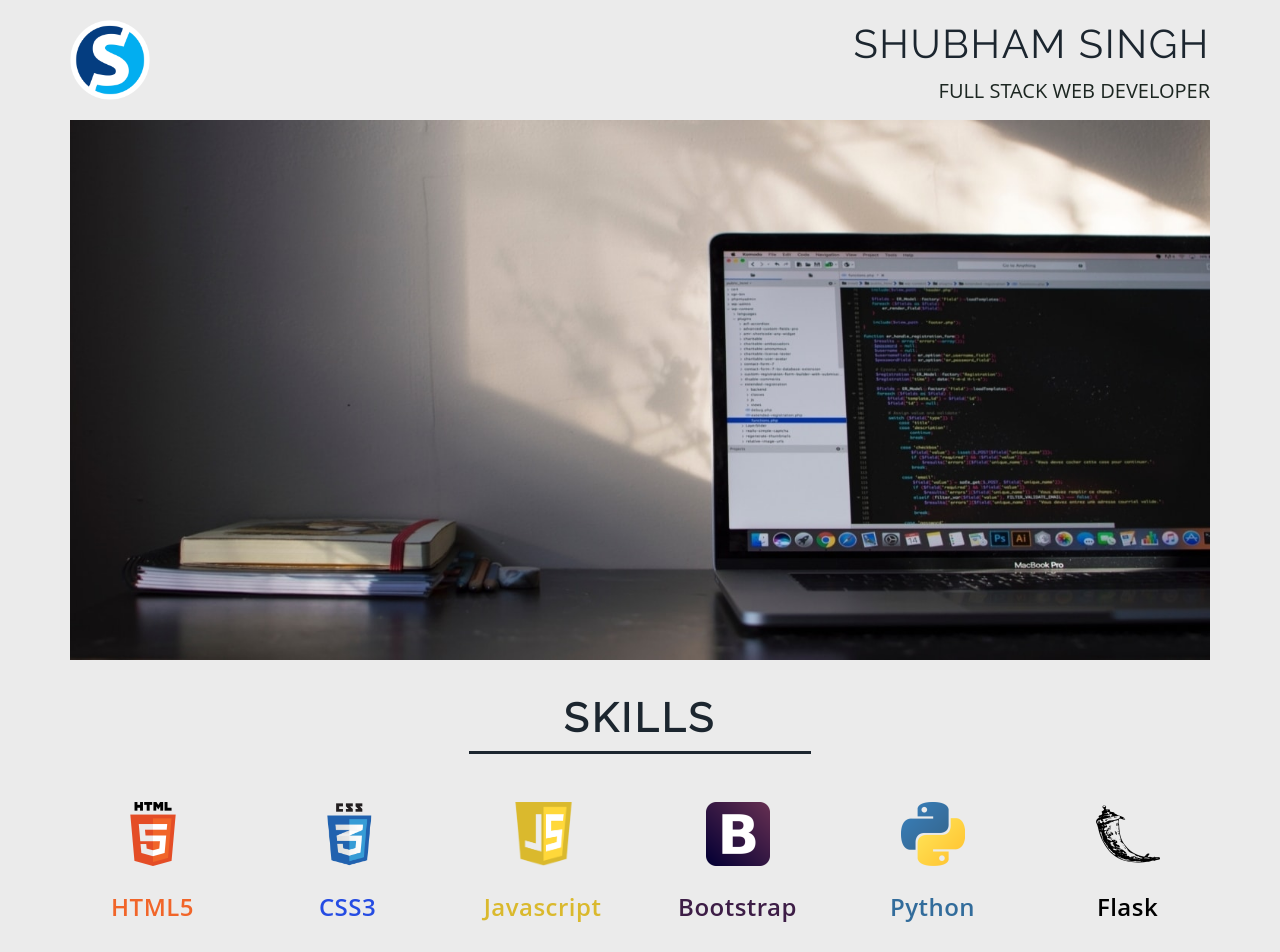
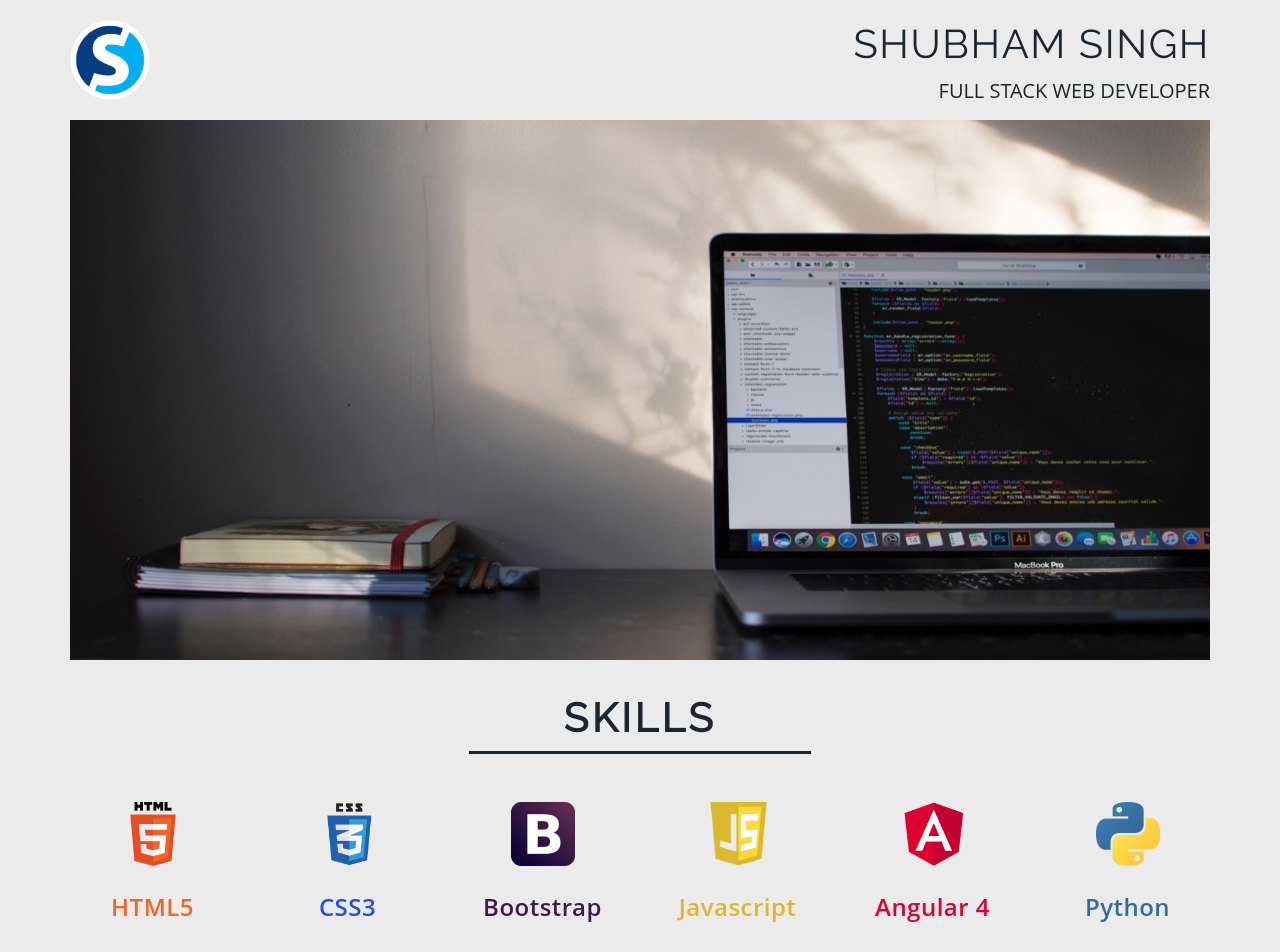
Before and after one commit to shubh305/portfolio, a plain HTML site: page index.html in a window 1280 px wide. Shown: the top 952 px of the page. Drawn offline with nearby package versions, Linux system fonts and the light colour scheme; a web font is replaced by a local one.

Commit message:
added angular and did some grid changes.

```diff
--- a/css/style.css
+++ b/css/style.css
@@ -1,4 +1,5 @@
 /*Google font*/
+
 @import url('https://fonts.googleapis.com/css?family=Just+Another+Hand|Roboto|Khand|Noto+Sans|Open+Sans+Condensed:300|PT+Sans+Narrow|Raleway|Rosario');
 
 /* ==============================
@@ -82,6 +83,7 @@ button:focus {
   margin: 20px 0 20px 0;
 }
 
+
 /* ==============================
              Skills
    ============================== */
@@ -116,13 +118,14 @@ button:focus {
   color: #3D1D46;
 }
 
-.flask {
-  color: #000000;
+.angular {
+  color: #DD0031;
 }
 
 .python {
   color: #326C9B;
 }
+
 
 /* ==============================
              Portfolio
@@ -174,7 +177,7 @@ button:focus {
   text-transform: uppercase;
 }
 
-.hide-titles .project-item > a {
+.hide-titles .project-item>a {
   overflow: hidden;
   padding: 0;
 }
@@ -236,7 +239,7 @@ button:focus {
   background: rgba(20, 20, 20, .85);
 }
 
-.project-item .project-img > img {
+.project-item .project-img>img {
   -webkit-transition: all 0.3s cubic-bezier(0.300, 0.100, 0.580, 1.000);
   -moz-transition: all 0.3s cubic-bezier(0.300, 0.100, 0.580, 1.000);
   -o-transition: all 0.3s cubic-bezier(0.300, 0.100, 0.580, 1.000);
@@ -244,7 +247,7 @@ button:focus {
   transition: all 0.3s cubic-bezier(0.300, 0.100, 0.580, 1.000);
 }
 
-.project-item:hover .project-img > img {
+.project-item:hover .project-img>img {
   -webkit-transform: scale(1.1);
   -moz-transform: scale(1.05);
   -o-transform: scale(1.05);
@@ -260,6 +263,7 @@ button:focus {
   background-color: #fff;
   height: 65px;
 }
+
 
 /* ==============================
             Page loader
@@ -308,7 +312,6 @@ button:focus {
     -o-transform: rotate(0deg);
     transform: rotate(0deg);
   }
-
   100% {
     -webkit-transform: rotate(360deg);
     -moz-transform: rotate(360deg);
@@ -317,6 +320,7 @@ button:focus {
     transform: rotate(360deg);
   }
 }
+
 
 /* ==============================
               Footer
@@ -359,6 +363,8 @@ footer p {
   -moz-border-radius: 25px;
   -webkit-border-radius: 25px;
 }
+
+
 /* twitter button class*/
 
 .twitterBtn {
@@ -368,7 +374,7 @@ footer p {
 .twitterBtn:before {
   font-family: "FontAwesome";
   content: "\f099";
-    /* add twitter icon */
+  /* add twitter icon */
   ;
 }
 
@@ -444,12 +450,10 @@ footer p {
     font-size: 27px;
     letter-spacing: 0.02em;
   }
-
   h4 {
     font-size: 15px;
     letter-spacing: 0.01em;
   }
-
   .heading {
     font-size: 26px;
     letter-spacing: 0.02em;
--- a/index.html
+++ b/index.html
@@ -60,30 +60,31 @@
 
 				<div class="row">
 
-					<div class="col-md-2 skill">
+					<div class="col-md-2 col-sm-4 col-xs-6 skill">
 						<img class="skill-icon" src="img/html.png" alt="html icon">
 						<h3 class="skill-name html">HTML5</h3>
 					</div>
-					<div class="col-md-2 skill">
+					<div class="col-md-2 col-sm-4 col-xs-6 skill">
 						<img class="skill-icon" src="img/css.png" alt="css icon">
 						<h3 class="skill-name css">CSS3</h3>
 					</div>
-					<div class="col-md-2 skill">
+					<div class="col-md-2 col-sm-4 col-xs-6 skill">
+						<img class="skill-icon" src="img/bootstrap.png" alt="bootstrap icon">
+						<h3 class="skill-name bootstrap">Bootstrap</h3>
+					</div>
+					<div class="col-md-2 col-sm-4 col-xs-6 skill">
 						<img class="skill-icon" src="img/javascript.png" alt="javascript icon">
 						<h3 class="skill-name js">Javascript</h3>
 					</div>
-					<div class="col-md-2 skill">
-						<img class="skill-icon" src="img/bootstrap.png" alt="bootstrap icon">
-						<h3 class="skill-name bootstrap">Bootstrap</h3>
+					<div class="col-md-2 col-sm-4 col-xs-6 skill">
+						<img class="skill-icon" src="img/angular.png" alt="flask icon">
+						<h3 class="skill-name angular">Angular 4</h3>
 					</div>
-					<div class="col-md-2 skill">
+					<div class="col-md-2 col-sm-4 col-xs-6 skill">
 						<img class="skill-icon" src="img/python.png" alt="python icon">
 						<h3 class="skill-name python">Python</h3>
 					</div>
-					<div class="col-md-2 skill">
-						<img class="skill-icon" src="img/flask.png" alt="flask icon">
-						<h3 class="skill-name flask">Flask</h3>
-					</div>
+
 				</div>
 				<!-- /.row -->
 			</div>
@@ -116,7 +117,8 @@
 								<div class="project-intro">
 									<h3 class="project-description">Movie trailer website project built using HTML,CSS,Javascript and Python.</h3>
 									<div class="external-buttons">
-										<div class="btn btn-success"><i class="fa fa-github fa-lg" aria-hidden="true"></i>
+										<div class="btn btn-success">
+											<i class="fa fa-github fa-lg" aria-hidden="true"></i>
 											<a href="https://github.com/shubh305/udacity-movie-trailer-website-project">
 												View Project</a>
 										</div>
@@ -137,11 +139,13 @@
 								<div class="project-intro">
 									<h3 class="project-description">Neighborhood Map project built using HTML, CSS, Javascript, jQuery, Bootstrap and KnockoutJS.</h3>
 									<div class="external-buttons">
-										<div class="btn btn-danger"><i class="fa fa-external-link" aria-hidden="true"></i>
+										<div class="btn btn-danger">
+											<i class="fa fa-external-link" aria-hidden="true"></i>
 											<a href="https://shubh305.github.io/udacity-neighborhood-map-FSND-/">
 												Live Preview</a>
 										</div>
-										<div class="btn btn-success"><i class="fa fa-github fa-lg" aria-hidden="true"></i>
+										<div class="btn btn-success">
+											<i class="fa fa-github fa-lg" aria-hidden="true"></i>
 											<a href="https://github.com/shubh305/udacity-neighborhood-map-FSND-">
 												View Project</a>
 										</div>
@@ -162,11 +166,13 @@
 								<div class="project-intro">
 									<h3 class="project-description">Multi user blog project built using HTML, CSS, Javascript, Python and deployed over Google App engine.</h3>
 									<div class="external-buttons">
-										<div class="btn btn-danger"><i class="fa fa-external-link" aria-hidden="true"></i>
+										<div class="btn btn-danger">
+											<i class="fa fa-external-link" aria-hidden="true"></i>
 											<a href="http://the-revelation.appspot.com/">
 												Live Preview</a>
 										</div>
-										<div class="btn btn-success"><i class="fa fa-github fa-lg" aria-hidden="true"></i>
+										<div class="btn btn-success">
+											<i class="fa fa-github fa-lg" aria-hidden="true"></i>
 											<a href="https://github.com/shubh305/Udacity-Multi-User-Blog-Project-FSND-">
 												View Project</a>
 										</div>
@@ -187,13 +193,17 @@
 									<p>Item Catalog</p>
 								</div>
 								<div class="project-intro">
-									<h3 class="project-description">Item Catalog App Project built using HTML, CSS, Javascript, Bootstrap, Python, Flask, SqlAlchemy and deployed over Heroku.</h3>
+									<h3 class="project-description">Item Catalog App Project built using HTML, CSS, Javascript, Bootstrap, Python, Flask, SqlAlchemy and deployed over
+										Heroku.
+									</h3>
 									<div class="external-buttons">
-										<div class="btn btn-danger"><i class="fa fa-external-link" aria-hidden="true"></i>
+										<div class="btn btn-danger">
+											<i class="fa fa-external-link" aria-hidden="true"></i>
 											<a href="http://gamingcatalog.herokuapp.com/">
 												Live Preview</a>
 										</div>
-										<div class="btn btn-success"><i class="fa fa-github fa-lg" aria-hidden="true"></i>
+										<div class="btn btn-success">
+											<i class="fa fa-github fa-lg" aria-hidden="true"></i>
 											<a href="https://github.com/shubh305/Udacity-Item-Catalog-App-FSND">
 												View Project</a>
 										</div>
@@ -214,10 +224,12 @@
 								<div class="project-intro">
 									<h3 class="project-description">A Sample Portfolio for a team of Graphic designers built using HTML, CSS, Bootstrap, Javascript and jQuery.</h3>
 									<div class="external-buttons">
-										<div class="btn btn-danger"><i class="fa fa-external-link" aria-hidden="true"></i>
+										<div class="btn btn-danger">
+											<i class="fa fa-external-link" aria-hidden="true"></i>
 											<a href="https://shubh305.github.io/aviato"> Live Preview</a>
 										</div>
-										<div class="btn btn-success"><i class="fa fa-github fa-lg" aria-hidden="true"></i>
+										<div class="btn btn-success">
+											<i class="fa fa-github fa-lg" aria-hidden="true"></i>
 											<a href="https://github.com/shubh305/aviato"> View Project</a>
 										</div>
 
@@ -237,10 +249,12 @@
 								<div class="project-intro">
 									<h3 class="project-description">Online Portfolio showcasing skills and projects built using HTML, CSS, Bootstrap, Javascript and jQuery.</h3>
 									<div class="external-buttons">
-										<div class="btn btn-danger"><i class="fa fa-external-link" aria-hidden="true"></i>
+										<div class="btn btn-danger">
+											<i class="fa fa-external-link" aria-hidden="true"></i>
 											<a href="https://shubh305.github.io/portfolio"> Live Preview</a>
 										</div>
-										<div class="btn btn-success"><i class="fa fa-github fa-lg" aria-hidden="true"></i>
+										<div class="btn btn-success">
+											<i class="fa fa-github fa-lg" aria-hidden="true"></i>
 											<a href="https://github.com/shubh305/portfolio"> View Project</a>
 										</div>
 
```
Lines whose indentation alone changed are shown as unchanged.
